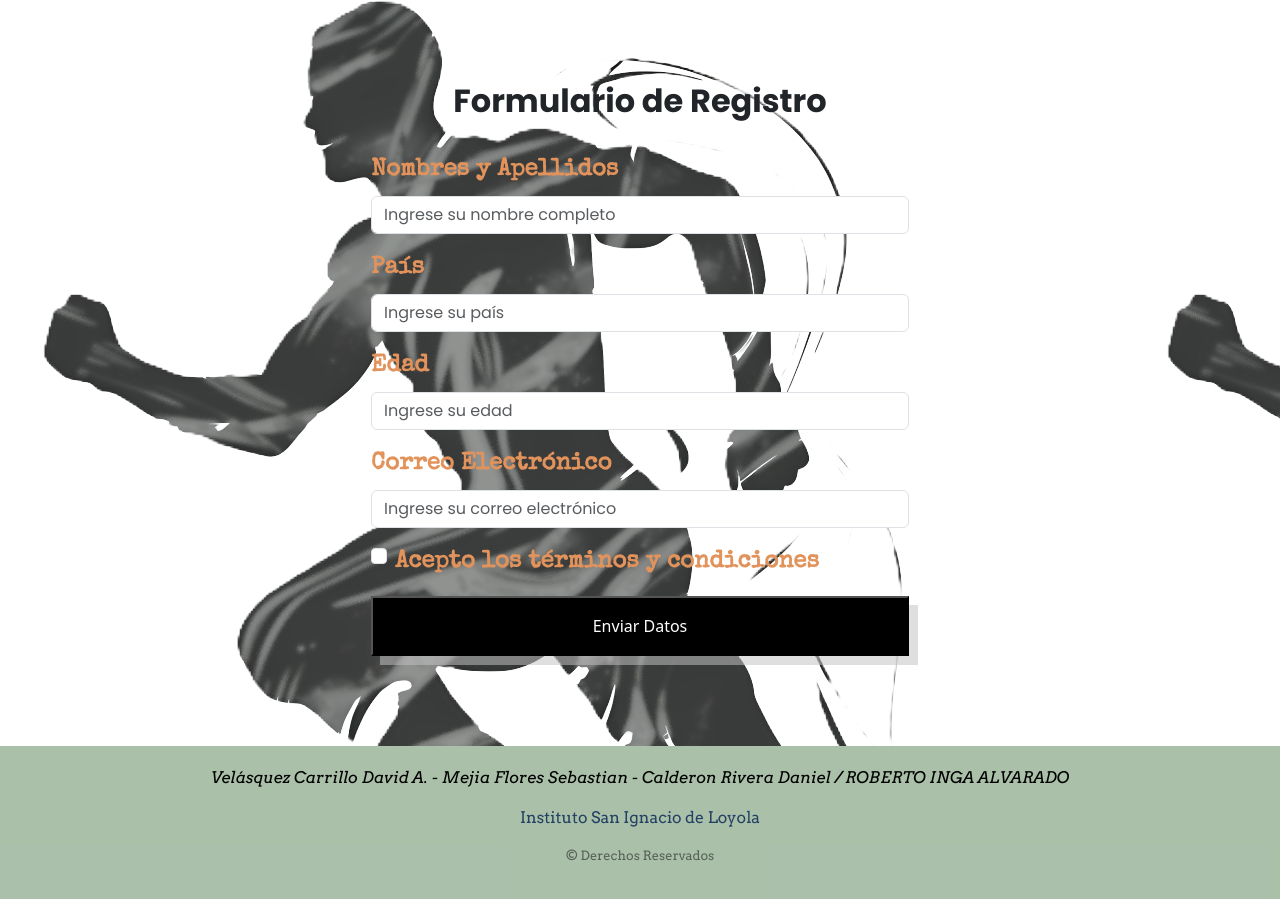
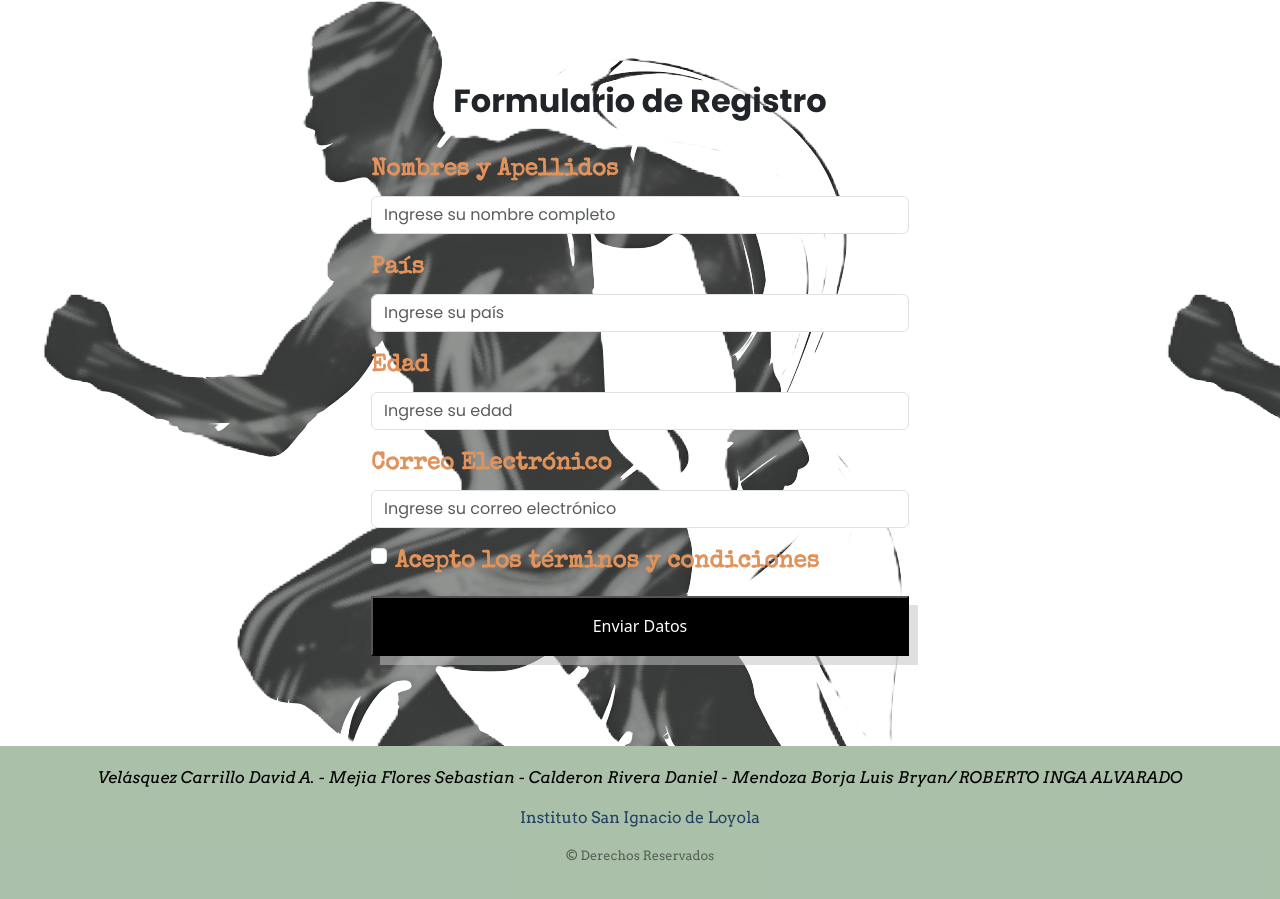
Before and after one commit to Daniel7524/EP4, a plain HTML site: page index.html in a window 1280 px wide. Shown: the part 3983-4882 px from the top of the page. Drawn offline with nearby package versions, Linux system fonts and the light colour scheme.

Commit message:
Update index.html

```diff
--- a/index.html
+++ b/index.html
@@ -285,7 +285,7 @@
         <div class="container">
             <div class="row">
                 <div class="col1">
-                    <p>Velásquez Carrillo David A. - Mejia Flores Sebastian - Calderon Rivera Daniel /  ROBERTO INGA ALVARADO </p>
+                    <p>Velásquez Carrillo David A. - Mejia Flores Sebastian - Calderon Rivera Daniel - Mendoza Borja Luis Bryan/  ROBERTO INGA ALVARADO </p>
                 </div>
             </div>
             <div class="row">
```
